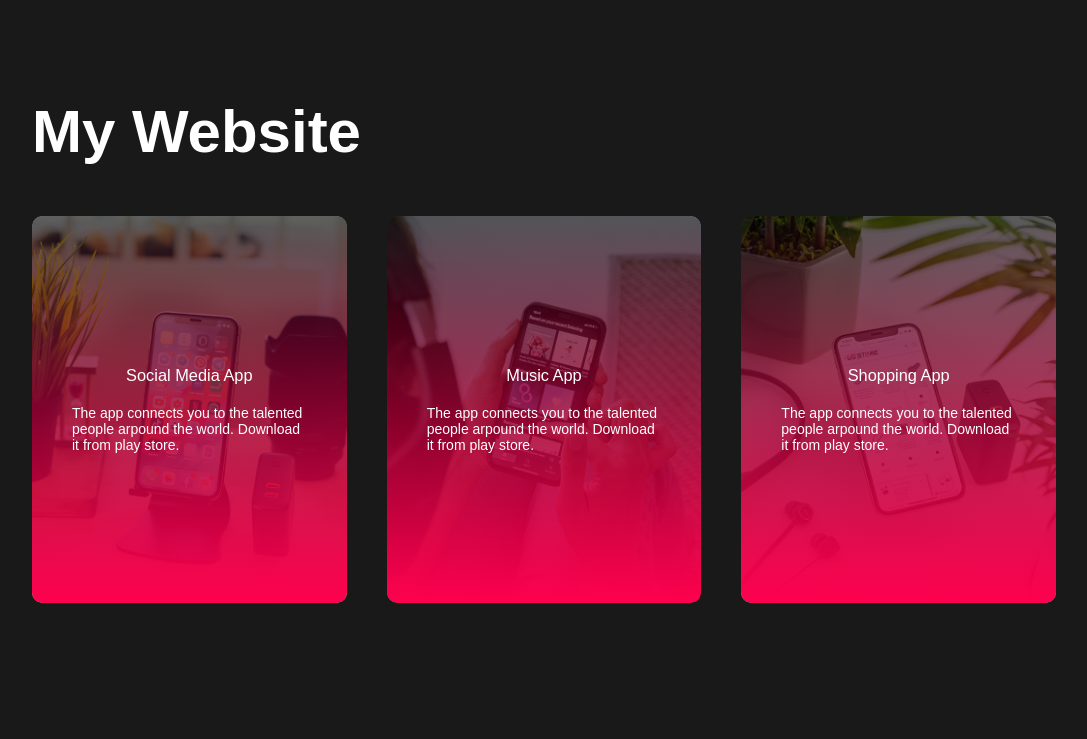
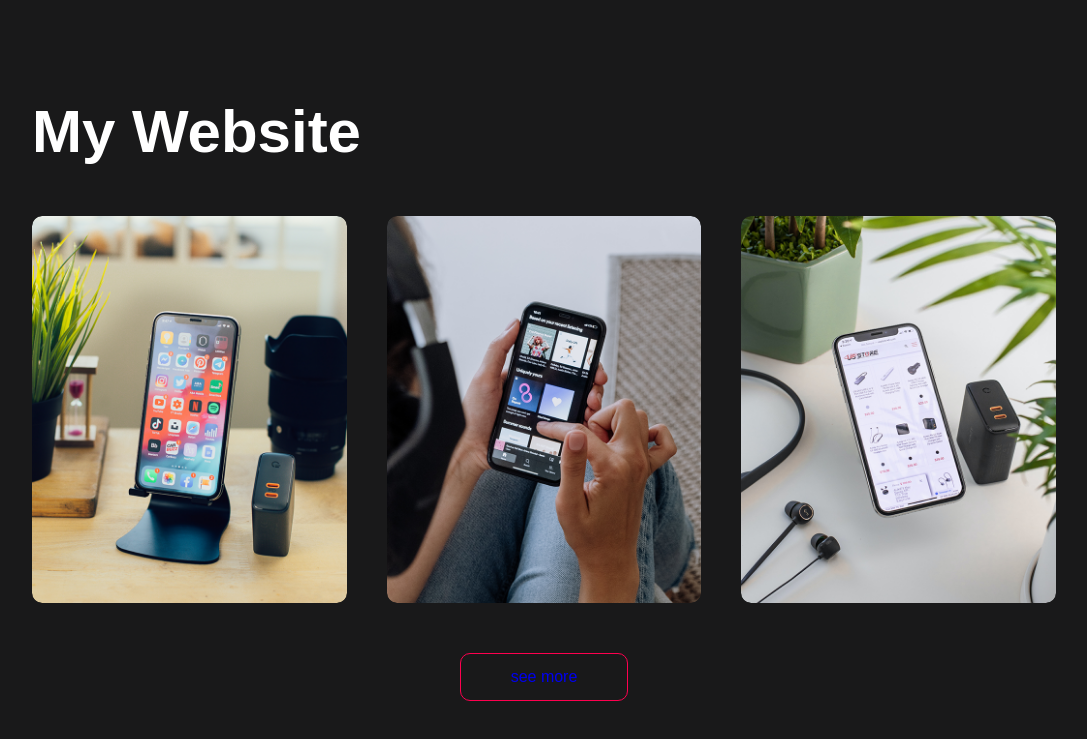
Before and after one commit to itisrichaudhury236/my_portfolio, a plain HTML site: page index.html in a window 1280 px wide. Shown: the part 1906-2645 px from the top of the page, without its empty margins (96-1183 px from the left). Before the commit the page ends 2569 px from the top, so only its background shows below. Drawn offline with Linux system fonts and the light colour scheme.

Commit message:
buttom updated

```diff
--- a/index.html
+++ b/index.html
@@ -123,6 +123,7 @@
                 </div>
             </div>
         </div>
+        <a href="#" class="btn">see more</a>
     </div>
 </div>
 
--- a/style.css
+++ b/style.css
@@ -201,7 +201,7 @@ transition: 0.5px;
 }
 .layer{
     width: 100%;
-    height: 100%;
+    height: 0;
     background: linear-gradient(rgba(0,0,0,0.6),#ff004f);
     border-radius: 10px;
     position: absolute;
@@ -235,6 +235,19 @@ transition: 0.5px;
 .work:hover img {
     transform: scale(1.1);
 }
-.work:hover layer{
+.work:hover .layer{
     height: 100%;
 }
+.btn{
+    display: block;
+    margin: 50px auto;
+    width: fit-content;
+    border: 1px solid #ff004f;
+    padding: 14px 50px;
+    border-radius: 10px ;
+    text-decoration:none ;
+    transition: background ;
+}
+.btn:hover{
+    background: #ff004f;
+}
```
